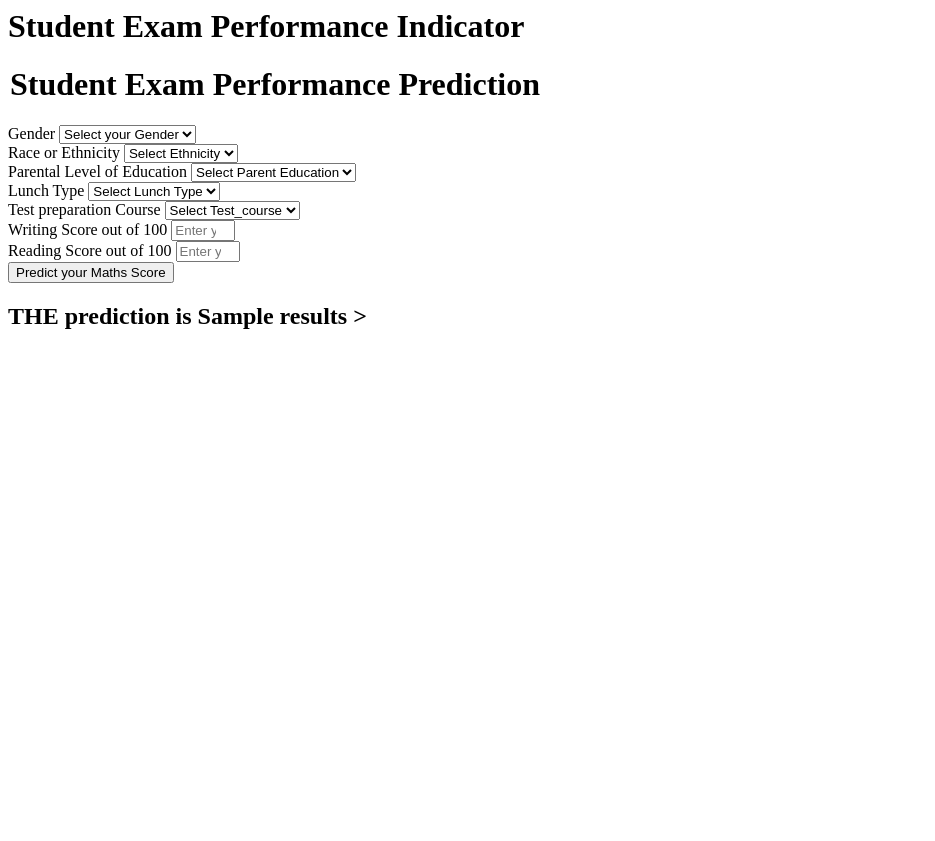
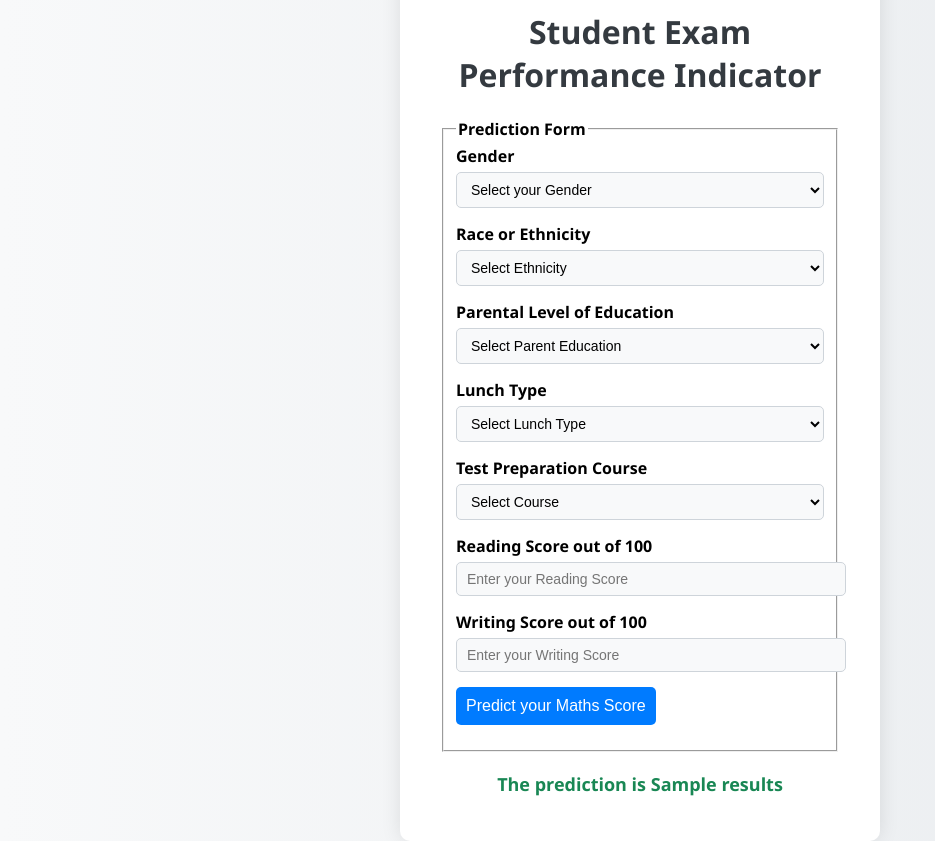
Before and after one commit to princepatel8115/mlprojects, a Flask app: template templates/home.html in a window 1280 px wide. Shown: the whole page, without its empty margins (0-935 px from the left). Before the commit the page ends 329 px from the top, so only its background shows below. Run offline with Flask 3, Linux system fonts and the light colour scheme; the template is opened without the code that fills it: most values are stand-ins (such as "Sample title", 1, 10 or a date in 2020).

Commit message:
Update Home Page

```diff
--- a/templates/home.html
+++ b/templates/home.html
@@ -1,111 +1,162 @@
-<html>
+<!DOCTYPE html>
+<html lang="en">
+<head>
+    <meta charset="UTF-8">
+    <title>Student Exam Performance</title>
+    <style>
+        body {
+            font-family: 'Segoe UI', Tahoma, Geneva, Verdana, sans-serif;
+            background: linear-gradient(to right, #f8f9fa, #e9ecef);
+            display: flex;
+            justify-content: center;
+            align-items: center;
+            height: 100vh;
+            margin: 0;
+        }
+
+        .login {
+            background-color: #fff;
+            padding: 30px 40px;
+            border-radius: 10px;
+            box-shadow: 0px 0px 20px rgba(0, 0, 0, 0.1);
+            width: 400px;
+        }
+
+        h1, h2 {
+            text-align: center;
+            color: #343a40;
+        }
+
+        form {
+            display: flex;
+            flex-direction: column;
+        }
+
+        .mb-3 {
+            margin-bottom: 15px;
+        }
+
+        label {
+            font-weight: 600;
+            margin-bottom: 5px;
+            display: block;
+        }
+
+        .form-control {
+            width: 100%;
+            padding: 8px 10px;
+            font-size: 14px;
+            border: 1px solid #ced4da;
+            border-radius: 5px;
+            background-color: #f8f9fa;
+        }
+
+        .form-control:focus {
+            outline: none;
+            border-color: #007bff;
+            background-color: #fff;
+        }
+
+        .btn-primary {
+            padding: 10px;
+            font-size: 16px;
+            background-color: #007bff;
+            border: none;
+            color: white;
+            border-radius: 5px;
+            cursor: pointer;
+            transition: background-color 0.3s ease;
+        }
+
+        .btn-primary:hover {
+            background-color: #0056b3;
+        }
+
+        h2 {
+            margin-top: 20px;
+            color: #198754;
+            font-size: 18px;
+        }
+    </style>
+</head>
 <body>
     <div class="login">
         <h1>Student Exam Performance Indicator</h1>
+        <form action="{{ url_for('predict_datapoint') }}" method="post">
+            <fieldset>
+                <legend><strong>Prediction Form</strong></legend>
 
-       <form action="{{ url_for('predict_datapoint')}}" method="post">
-        <h1>
-            <legend>Student Exam Performance Prediction</legend>
-        </h1>
                 <div class="mb-3">
-            <label class="form-label">Gender</label>
-            <select class="form-control" name="gender" placeholder="Enter you Gender" required>
-                <option class="placeholder" selected disabled value="">Select your Gender</option>
-                <option value="male">
-                    Male
-                </option>
-                <option value="female">
-                    Female
-                </option>
+                    <label>Gender</label>
+                    <select class="form-control" name="gender" required>
+                        <option selected disabled value="">Select your Gender</option>
+                        <option value="male">Male</option>
+                        <option value="female">Female</option>
                     </select>
                 </div>
+
                 <div class="mb-3">
-            <label class="form-label">Race or Ethnicity</label>
-            <select class="form-control" name="ethnicity" placeholder="Enter you ethnicity" required>
-                <option class="placeholder" selected disabled value="">Select Ethnicity</option>
-                <option value="group A">
-                    Group A
-                </option>
-                <option value="group B">
-                    Group B
-                </option>
-                <option value="group C">
-                    Group C
-                </option>
-                <option value="group D">
-                    Group D
-                </option>
-                <option value="group E">
-                    Group E
-                </option>
+                    <label>Race or Ethnicity</label>
+                    <select class="form-control" name="ethnicity" required>
+                        <option selected disabled value="">Select Ethnicity</option>
+                        <option value="group A">Group A</option>
+                        <option value="group B">Group B</option>
+                        <option value="group C">Group C</option>
+                        <option value="group D">Group D</option>
+                        <option value="group E">Group E</option>
                     </select>
                 </div>
+
                 <div class="mb-3">
-            <label class="form-label">Parental Level of Education</label>
-            <select class="form-control" name="parental_level_of_education"
-                placeholder="Enter you Parent Education" required>
-                <option class="placeholder" selected disabled value="">Select Parent Education</option>
-                <option value="associate's degree">
-                    associate's degree
-                </option>
-                <option value="bachelor's degree">
-                    bachelor's degree
-                </option>
-                <option value="high school">
-                    high school
-                </option>
-                <option value="master's degree">
-                    master's degree
-                </option>
-                <option value="some college">
-                    some college
-                </option>
-                <option value="some high school">
-                    some high school
-                </option>
+                    <label>Parental Level of Education</label>
+                    <select class="form-control" name="parental_level_of_education" required>
+                        <option selected disabled value="">Select Parent Education</option>
+                        <option value="associate's degree">Associate's Degree</option>
+                        <option value="bachelor's degree">Bachelor's Degree</option>
+                        <option value="high school">High School</option>
+                        <option value="master's degree">Master's Degree</option>
+                        <option value="some college">Some College</option>
+                        <option value="some high school">Some High School</option>
                     </select>
                 </div>
+
                 <div class="mb-3">
-            <label class="form-label">Lunch Type</label>
-            <select class="form-control" name="lunch" placeholder="Enter you Lunch" required>
-                <option class="placeholder" selected disabled value="">Select Lunch Type</option>
-                <option value="free/reduced">
-                    free/reduced
-                </option>
-                <option value="standard">
-                    standard
-                </option>
+                    <label>Lunch Type</label>
+                    <select class="form-control" name="lunch" required>
+                        <option selected disabled value="">Select Lunch Type</option>
+                        <option value="free/reduced">Free/Reduced</option>
+                        <option value="standard">Standard</option>
                     </select>
                 </div>
+
                 <div class="mb-3">
-            <label class="form-label">Test preparation Course</label>
-            <select class="form-control" name="test_preparation_course" placeholder="Enter you Course"
-                required>
-                <option class="placeholder" selected disabled value="">Select Test_course</option>
-                <option value="none">
-                    None
-                </option>
-                <option value="completed">
-                    Completed
-                </option>
+                    <label>Test Preparation Course</label>
+                    <select class="form-control" name="test_preparation_course" required>
+                        <option selected disabled value="">Select Course</option>
+                        <option value="none">None</option>
+                        <option value="completed">Completed</option>
                     </select>
                 </div>
+
                 <div class="mb-3">
-            <label class="form-label">Writing Score out of 100</label>
+                    <label>Reading Score out of 100</label>
                     <input class="form-control" type="number" name="reading_score"
-                placeholder="Enter your Reading score" min='0' max='100' />
+                           placeholder="Enter your Reading Score" min="0" max="100" required />
                 </div>
+
                 <div class="mb-3">
-            <label class="form-label">Reading Score out of 100</label>
+                    <label>Writing Score out of 100</label>
                     <input class="form-control" type="number" name="writing_score"
-                placeholder="Enter your Reading Score" min='0' max='100' />
+                           placeholder="Enter your Writing Score" min="0" max="100" required />
                 </div>
+
                 <div class="mb-3">
-            <input class="btn btn-primary" type="submit" value="Predict your Maths Score" required />
+                    <input class="btn-primary" type="submit" value="Predict your Maths Score" />
                 </div>
+            </fieldset>
         </form>
-    <h2>
-       THE  prediction is {{results}}  <!--By this we are printing our prediction-->>
-    </h2>
-   <body>
+
+        <h2>The prediction is {{ results }}</h2>
+    </div>
+</body>
 </html>
```
Lines whose indentation alone changed are shown as unchanged.
